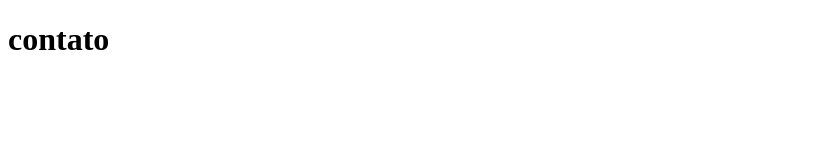
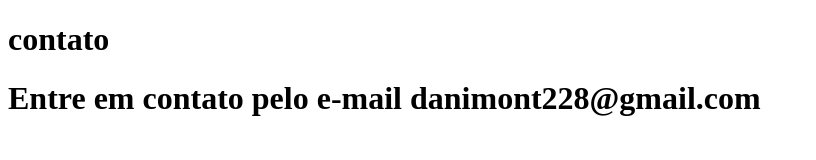
Before and after one commit to danimcarv/projeto-teste, a plain HTML site: page contato.html in a window 1280 px wide. Shown: the whole page, without its empty margins (0-816 px from the left). Drawn offline with Linux system fonts and the light colour scheme.

Commit message:
Adicionando o email de contato

```diff
--- a/contato.html
+++ b/contato.html
@@ -7,5 +7,6 @@
 </head>
 <body>
     <h1>contato</h1>
+    <h1>Entre em contato pelo e-mail danimont228@gmail.com</h1>
 </body>
 </html>
```
